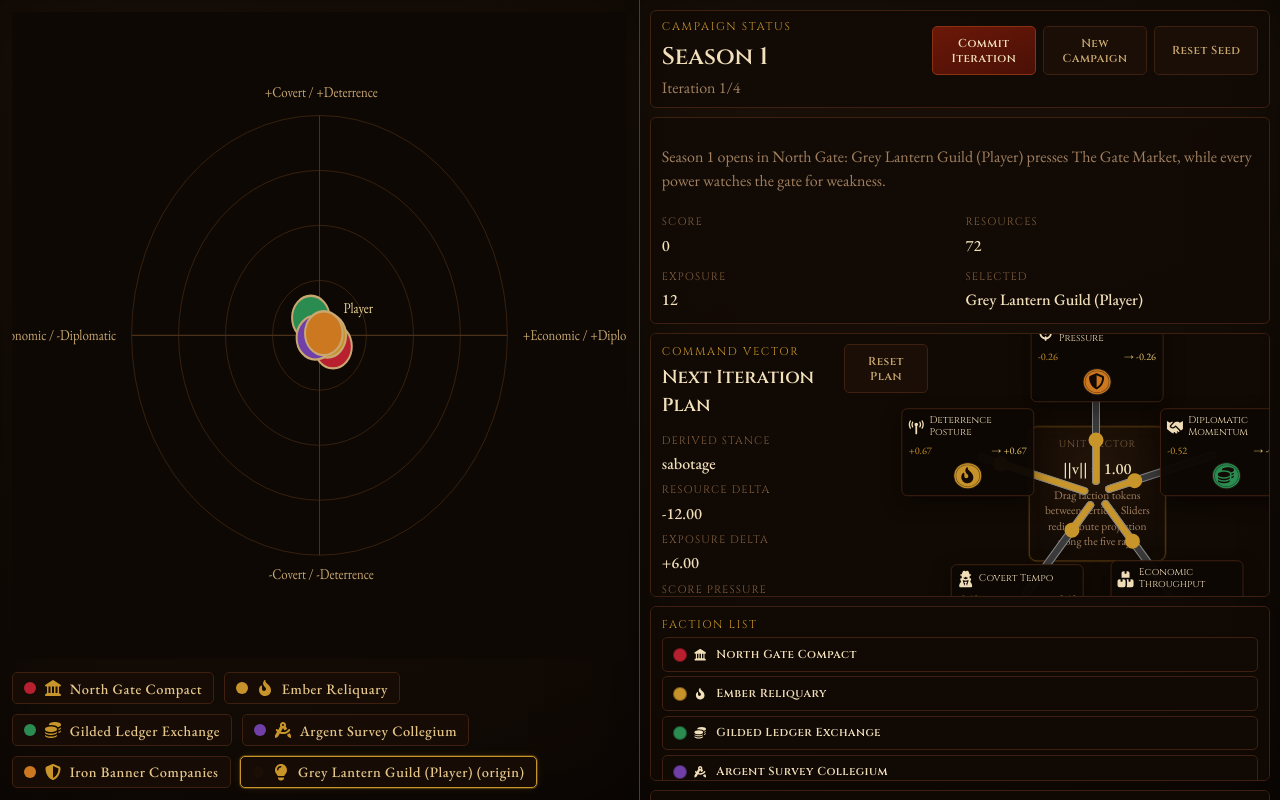
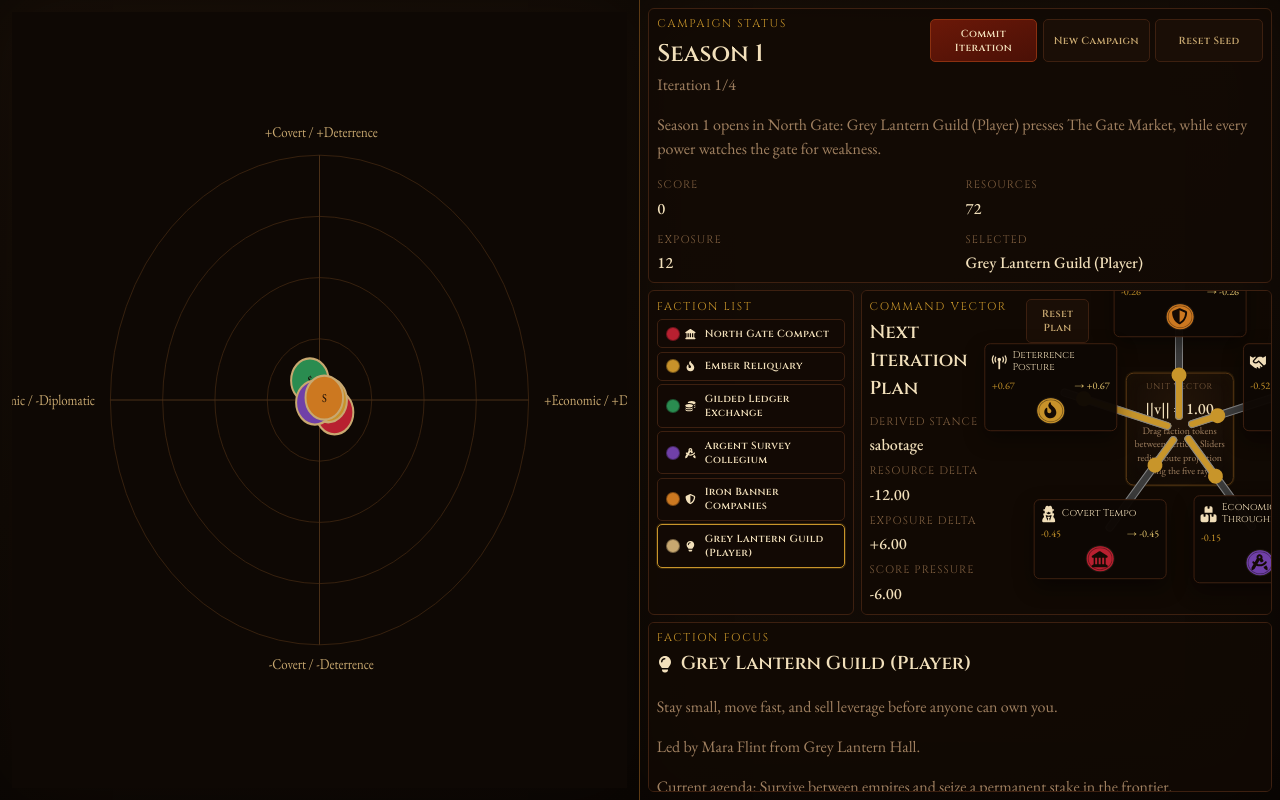
Before and after one commit to acrm/AdvProto_Fractions, a React (Vite) app: page / in a window 1280 px wide. Built offline with nearby package versions, Linux system fonts and the light colour scheme.

Commit message:
2026w10-0.20: pack status block, row-align faction list with command vector, remove chart legend

```diff
--- a/package.json
+++ b/package.json
@@ -1,7 +1,7 @@
 {
   "name": "advproto-fractions",
   "private": true,
-  "version": "2026w10-0.19",
+  "version": "2026w10-0.20",
   "type": "module",
   "scripts": {
     "dev": "vite",
--- a/src/App.css
+++ b/src/App.css
@@ -122,29 +122,29 @@
 
 .game-side-panel {
   display: grid;
-  gap: 0.55rem;
-  padding: 0.65rem;
+  gap: 0.45rem;
+  padding: 0.5rem;
   overflow: hidden;
   min-height: 0;
   align-content: start;
-  grid-template-rows: auto auto auto auto minmax(0, 1fr);
+  grid-template-rows: auto auto minmax(0, 1fr);
 }
 
 .panel-section {
   border: 1px solid #3d2010;
   border-radius: 6px;
-  padding: 0.65rem;
+  padding: 0.48rem;
   background: rgba(18, 10, 4, 0.88);
 }
 
 .panel-section-status {
-  padding: 0.45rem 0.65rem;
+  padding: 0.42rem 0.52rem;
 }
 
 .campaign-status-grid {
   display: grid;
   grid-template-columns: minmax(0, 1fr) minmax(320px, 1.25fr);
-  gap: 0.55rem;
+  gap: 0.4rem;
   align-items: start;
 }
 
@@ -156,24 +156,9 @@
   margin: 0.1rem 0 0;
 }
 
-.panel-section-header {
-  display: grid;
-  gap: 0.35rem;
-}
-
 .hud-grid-compact {
   grid-template-columns: repeat(4, minmax(0, 1fr));
-  gap: 0.45rem;
-}
-
-.game-side-panel > .panel-section:nth-child(3) {
-  max-height: 44dvh;
-  overflow: auto;
-}
-
-.game-side-panel > .panel-section:nth-child(4) {
-  max-height: 19dvh;
-  overflow: auto;
+  gap: 0.3rem;
 }
 
 .hud-grid,
@@ -217,16 +202,30 @@
   margin-top: 0;
 }
 
+.panel-row {
+  display: grid;
+  grid-template-columns: minmax(0, 1fr) minmax(0, 2fr);
+  gap: 0.45rem;
+  min-height: 0;
+}
+
+.panel-section-list,
+.panel-section-command {
+  min-height: 0;
+  overflow: auto;
+  max-height: 44dvh;
+}
+
 .vector-section-layout {
   display: grid;
   grid-template-columns: minmax(220px, 0.95fr) minmax(0, 1.15fr);
-  gap: 0.55rem;
+  gap: 0.4rem;
   align-items: start;
 }
 
 .vector-section-summary {
   display: grid;
-  gap: 0.45rem;
+  gap: 0.3rem;
 }
 
 .vector-section-summary .forecast-grid {
@@ -250,14 +249,14 @@
 
 .intent-star-shell {
   display: grid;
-  gap: 0.45rem;
+  gap: 0.3rem;
 }
 
 .intent-star-board {
   position: relative;
-  width: min(100%, 320px);
-  height: 300px;
-  min-height: 300px;
+  width: min(100%, 280px);
+  height: 260px;
+  min-height: 260px;
   margin: 0 auto;
 }
 
@@ -265,20 +264,20 @@
   position: absolute;
   left: 50%;
   top: 50%;
-  width: 112px;
+  width: 92px;
   transform: translate(-50%, -50%);
   border: 1px solid #5c3a14;
   border-radius: 8px;
   background: radial-gradient(circle at 50% 30%, rgba(35, 20, 8, 0.97), rgba(14, 8, 4, 0.99));
   color: #f0d8a0;
-  padding: 0.7rem;
+  padding: 0.45rem;
   text-align: center;
   box-shadow: 0 0 0 1px rgba(200, 149, 42, 0.12), inset 0 0 16px rgba(200, 149, 42, 0.04);
 }
 
 .intent-star-core-title {
   display: block;
-  font-size: 0.6rem;
+  font-size: 0.52rem;
   letter-spacing: 0.1em;
   text-transform: uppercase;
   color: #806040;
@@ -287,14 +286,14 @@
 
 .intent-star-core-value {
   display: block;
-  margin-top: 0.3rem;
+  margin-top: 0.2rem;
   color: #f2e0bb;
 }
 
 .intent-star-core-note {
   display: block;
-  margin-top: 0.35rem;
-  font-size: 0.72rem;
+  margin-top: 0.2rem;
+  font-size: 0.62rem;
   line-height: 1.35;
   color: #a08060;
 }
@@ -445,7 +444,7 @@ button.faction-token-assigned {
   margin: 0;
   padding: 0;
   display: grid;
-  gap: 0.28rem;
+  gap: 0.2rem;
 }
 
 .faction-roster-item {
@@ -453,7 +452,7 @@ button.faction-token-assigned {
   display: grid;
   grid-template-columns: 0.8rem 1rem minmax(0, 1fr);
   align-items: center;
-  gap: 0.45rem;
+  gap: 0.32rem;
   text-align: left;
   background: rgba(18, 10, 4, 0.78);
   border-color: #3d2010;
@@ -479,8 +478,8 @@ button.faction-token-assigned {
 .control-actions {
   display: grid;
   grid-template-columns: 1fr 1fr 1fr;
-  gap: 0.45rem;
-  margin-top: 0.45rem;
+  gap: 0.35rem;
+  margin-top: 0.2rem;
 }
 
 button {
@@ -488,11 +487,11 @@ button {
   color: #f2e0bb;
   border: 1px solid #8b3010;
   border-radius: 5px;
-  padding: 0.55rem 0.65rem;
+  padding: 0.42rem 0.5rem;
   font-weight: 600;
   cursor: pointer;
   font-family: 'Cinzel', Georgia, serif;
-  font-size: 0.72rem;
+  font-size: 0.64rem;
   letter-spacing: 0.04em;
   transition: border-color 0.15s, background 0.15s;
 }
@@ -549,6 +548,7 @@ button:disabled {
   .game-side-panel {
     min-height: 0;
     overflow: auto;
+    grid-template-rows: auto auto auto;
   }
 
   .campaign-status-grid {
@@ -560,6 +560,10 @@ button:disabled {
   }
 
   .control-actions {
+    grid-template-columns: 1fr;
+  }
+
+  .panel-row {
     grid-template-columns: 1fr;
   }
 
--- a/src/presentation/components/GameControlPanel.tsx
+++ b/src/presentation/components/GameControlPanel.tsx
@@ -64,9 +64,6 @@ export function GameControlPanel({
             <button className="ghost-button" onClick={onResetCampaign}>Reset Seed</button>
           </div>
         </div>
-      </section>
-
-      <section className="panel-section panel-section-header">
         <p className="panel-note">{gameState.seasonState.briefing}</p>
         <div className="hud-grid hud-grid-compact">
           <div>
@@ -88,7 +85,27 @@ export function GameControlPanel({
         </div>
       </section>
 
-      <section className="panel-section">
+      <section className="panel-row">
+        <div className="panel-section panel-section-list">
+          <p className="eyebrow">Faction List</p>
+          <ul className="faction-roster-list">
+            {gameState.factions.map((faction) => (
+              <li key={faction.id}>
+                <button
+                  type="button"
+                  className={`faction-roster-item ${selectedFaction.id === faction.id ? 'faction-roster-item-active' : ''}`}
+                  onClick={() => onSelectFaction(faction.id)}
+                >
+                  <span className="faction-roster-color" style={{ background: factionColors[faction.id] }} />
+                  <FactionIcon name={faction.icon} />
+                  <span>{faction.name}</span>
+                </button>
+              </li>
+            ))}
+          </ul>
+        </div>
+
+        <div className="panel-section panel-section-command">
           <div className="vector-section-layout">
             <div className="vector-section-summary">
               <div className="section-heading-row">
@@ -118,11 +135,9 @@ export function GameControlPanel({
                 </div>
               </div>
 
-            <p className="panel-note">
-              Intent vector is always unit length. You redistribute one fixed direction budget across five components.
-            </p>
               {lastOutcome ? <p className="outcome-line">{lastOutcome.summary}</p> : null}
             </div>
+
             <VectorStarControls
               factions={gameState.factions}
               factionColors={factionColors}
@@ -132,25 +147,7 @@ export function GameControlPanel({
               onSetIntentTarget={onSetIntentTarget}
             />
           </div>
-      </section>
-
-      <section className="panel-section">
-        <p className="eyebrow">Faction List</p>
-        <ul className="faction-roster-list">
-          {gameState.factions.map((faction) => (
-            <li key={faction.id}>
-              <button
-                type="button"
-                className={`faction-roster-item ${selectedFaction.id === faction.id ? 'faction-roster-item-active' : ''}`}
-                onClick={() => onSelectFaction(faction.id)}
-              >
-                <span className="faction-roster-color" style={{ background: factionColors[faction.id] }} />
-                <FactionIcon name={faction.icon} />
-                <span>{faction.name}</span>
-              </button>
-            </li>
-          ))}
-        </ul>
+        </div>
       </section>
 
       <section className="panel-section panel-section-fill">
--- a/src/presentation/components/PhaseSpaceChart.tsx
+++ b/src/presentation/components/PhaseSpaceChart.tsx
@@ -1,7 +1,6 @@
 import { useEffect, useRef, useState } from 'react'
 import type { PointerEvent as ReactPointerEvent, WheelEvent as ReactWheelEvent } from 'react'
 import { ActivityVectorState, Faction } from '../../domain/gameModel'
-import { FactionIcon } from './FactionIcon'
 
 const DRAG_THRESHOLD_PX = 4
 const MIN_ZOOM = 0.2
@@ -67,6 +66,18 @@ function pointRadius(resourceStock: number, maxResource: number): number {
   const safeMax = Math.max(1, maxResource)
   const normalized = Math.log(resourceStock + 1) / Math.log(safeMax + 1)
   return 7 + normalized * 15
+}
+
+function factionSymbol(iconName: string): string {
+  const map: Record<string, string> = {
+    landmark: 'M',
+    fire: 'F',
+    coins: '$',
+    'drafting-compass': 'A',
+    shield: 'S',
+    lightbulb: 'L',
+  }
+  return map[iconName] ?? '*'
 }
 
 function trajectoryPoints(
@@ -295,7 +306,7 @@ export function PhaseSpaceChart({ factions, selectedFactionId, onSelectFaction }
 
         <circle cx={centerX} cy={centerY} r={10 / zoom} fill="#0e0804" stroke={selectedFactionId === playerFaction.id ? '#f0d898' : '#c8952a'} strokeWidth={2.5 / zoom} />
         <circle cx={centerX} cy={centerY} r={18 / zoom} fill="none" stroke={selectedFactionId === playerFaction.id ? '#d4982a' : '#e8c870'} strokeWidth={3.2 / zoom} strokeOpacity={0.95} />
-        <text x={centerX + 28 / zoom} y={centerY - 22 / zoom} fontSize={15 / zoom} fill="#f0d898">Player</text>
+        <text x={centerX} y={centerY + 4 / zoom} textAnchor="middle" fontSize={12 / zoom} fill="#f0d898">{factionSymbol(playerFaction.icon)}</text>
 
         {factions.map((faction, index) => (
           <g key={faction.id}>
@@ -324,8 +335,8 @@ export function PhaseSpaceChart({ factions, selectedFactionId, onSelectFaction }
                     strokeWidth={28 / zoom}
                   />
                   {points.map((point, pointIndex) => (
+                    <g key={`${faction.id}-trail-${pointIndex}`}>
                       <circle
-                      key={`${faction.id}-trail-${pointIndex}`}
                         cx={point.x}
                         cy={point.y}
                         r={pointIndex === points.length - 1 ? rScaled : rTrail}
@@ -334,6 +345,12 @@ export function PhaseSpaceChart({ factions, selectedFactionId, onSelectFaction }
                         stroke={highlight ? '#f0d898' : '#c8a870'}
                         strokeWidth={(pointIndex === points.length - 1 ? 2.3 : 1.2) / zoom}
                       />
+                      {pointIndex === points.length - 1 ? (
+                        <text x={point.x} y={point.y + 4 / zoom} textAnchor="middle" fontSize={12 / zoom} fill="#140a04">
+                          {factionSymbol(faction.icon)}
+                        </text>
+                      ) : null}
+                    </g>
                   ))}
                   {highlight ? (
                     <>
@@ -359,17 +376,6 @@ export function PhaseSpaceChart({ factions, selectedFactionId, onSelectFaction }
         </g>
         </svg>
       </div>
-      <ul className="legend-list">
-        {factions.map((faction, index) => (
-          <li key={faction.id} className={selectedFactionId === faction.id ? 'legend-active' : ''}>
-            <button type="button" className="legend-button" onClick={() => onSelectFaction(faction.id)}>
-              <span className="legend-chip" style={{ background: faction.isPlayer ? '#1a0e06' : COLORS[index % COLORS.length] }} />
-              <FactionIcon className="legend-icon" name={faction.icon} />
-              {faction.name} {faction.isPlayer ? '(origin)' : ''}
-            </button>
-          </li>
-        ))}
-      </ul>
     </div>
   )
 }
--- a/version.json
+++ b/version.json
@@ -1,6 +1,6 @@
 {
   "weekCode": "2026w10",
   "minor": 0,
-  "build": 19,
-  "currentVersion": "2026w10-0.19"
+  "build": 20,
+  "currentVersion": "2026w10-0.20"
 }
```
Also changed, not shown: 1 other file (tests, documents, lock files or other folders). Lines whose indentation alone changed are shown as unchanged.
